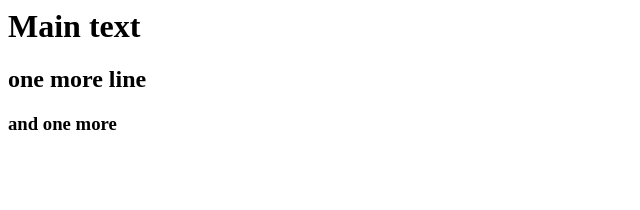
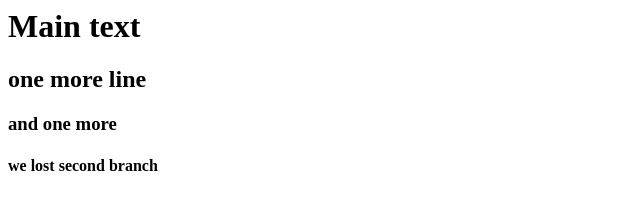
Before and after one commit to Scram2/test, a plain HTML site: page index.html in a window 1280 px wide. Shown: the whole page, without its empty margins (0-640 px from the left). Drawn offline with Linux system fonts and the light colour scheme.

Commit message:
newcommit4

```diff
--- a/index.html
+++ b/index.html
@@ -8,6 +8,7 @@
 <h1>Main text</h1>
 <h2>one more line</h2>
 <h3>and one more</h3>
+<h4>we lost second branch</h4>
 </body>
 
 
```
